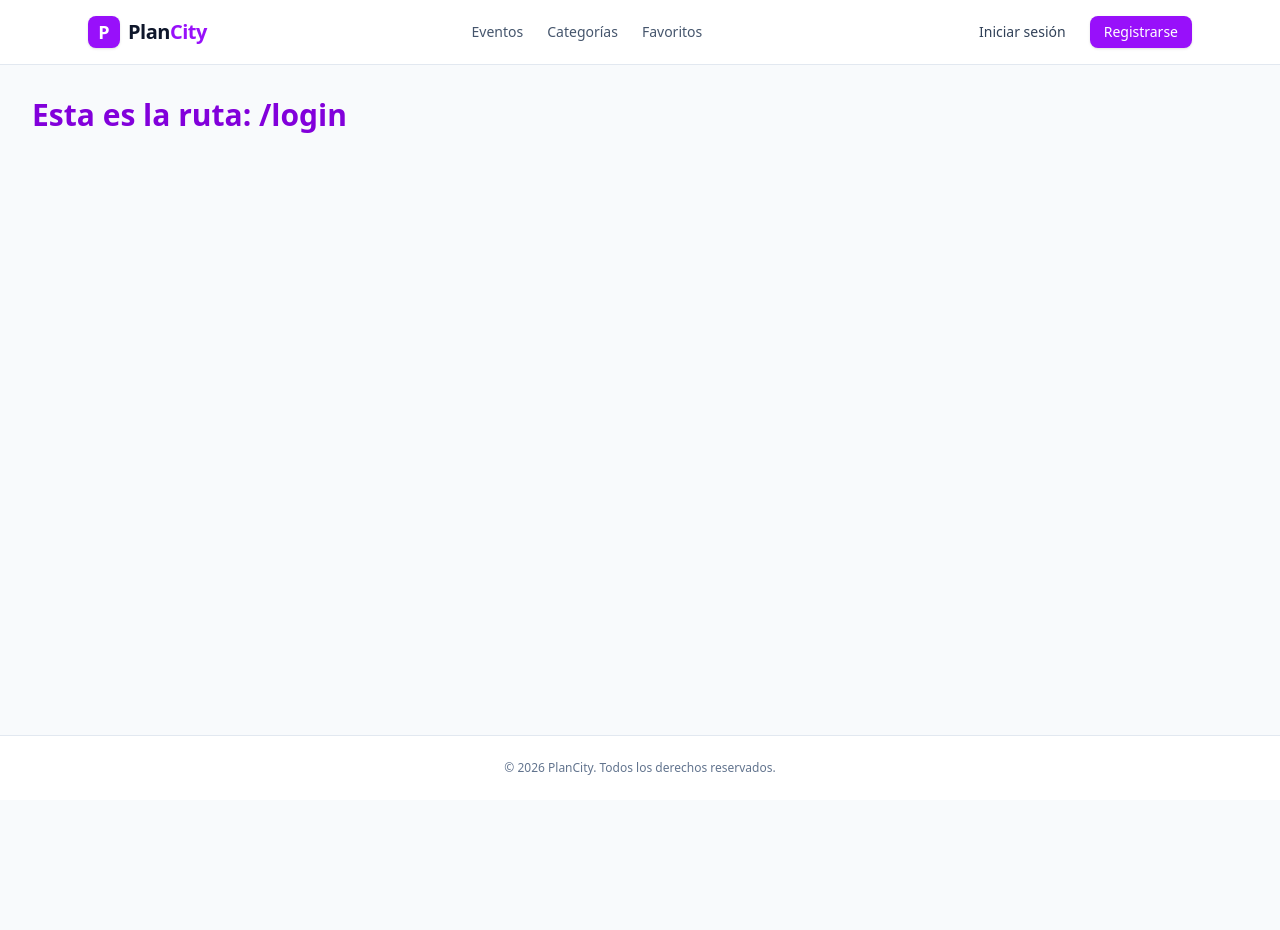
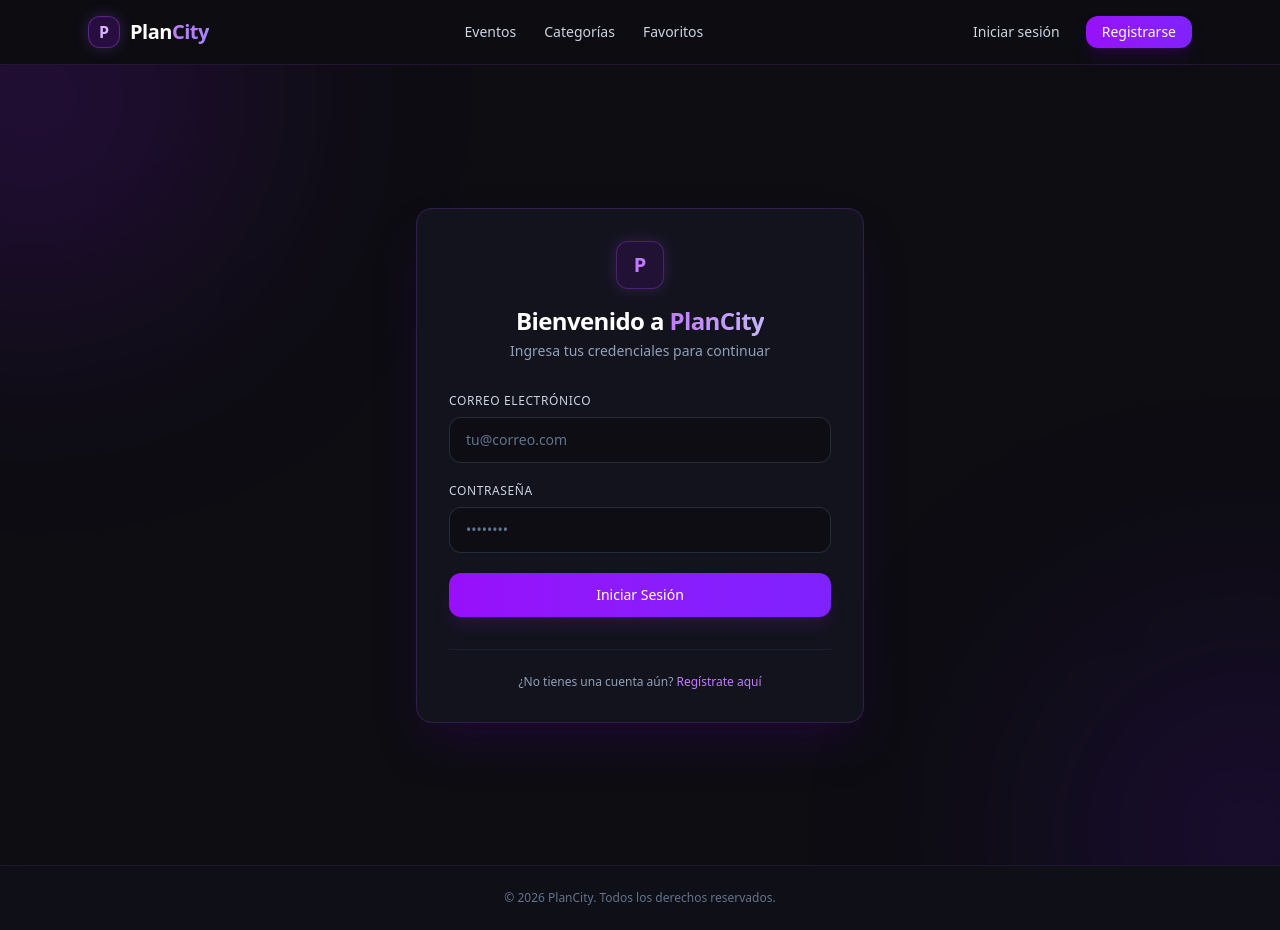
Before and after one commit to OneBolivar/Plan-City-Next, a Next.js app: page /login in a window 1280 px wide. Before the commit the page ends 800 px from the top, so only its background shows below. Built offline with nearby package versions, Linux system fonts and the light colour scheme.

Commit message:
feat(auth): implementar route handler para login con cookie httpOnly
- Crear proxy POST /api/auth/login para reenviar credenciales a NestJS
- Almacenar JWT de forma segura en cookie httpOnly con expiración de 1 día
- Proteger contra ataques XSS evitando guardar el token en el cliente

```diff
--- a/src/app/layout.tsx
+++ b/src/app/layout.tsx
@@ -24,18 +24,20 @@ export default function RootLayout({
   children: React.ReactNode;
 }>) {
   return (
-    <html lang="es" className="h-full">
-      <body className={`${geistSans.variable} ${geistMono.variable} min-h-full flex flex-col bg-slate-50 text-slate-900 antialiased`}>
+    <html lang="es" className="h-full dark">
+      <body
+        className={`${geistSans.variable} ${geistMono.variable} min-h-full flex flex-col bg-[#0d0d12] text-slate-100 antialiased selection:bg-purple-500 selection:text-white`}
+      >
         {/* Barra de navegación fija */}
         <Navbar />
 
         {/* Contenido dinámico de cada página */}
-        <div className="flex-1">
+        <div className="flex-1 flex flex-col">
           {children}
         </div>
 
-        {/* Footer global */}
-        <footer className="border-t border-slate-200 bg-white py-6 text-center text-xs text-slate-500">
+        {/* Footer global adaptado al tema oscuro */}
+        <footer className="border-t border-purple-500/10 bg-[#161622]/40 backdrop-blur-md py-6 text-center text-xs text-slate-500">
           <p>© {new Date().getFullYear()} PlanCity. Todos los derechos reservados.</p>
         </footer>
       </body>
--- a/src/app/login/page.tsx
+++ b/src/app/login/page.tsx
@@ -1,3 +1,128 @@
+'use client';
+
+import React, { useState } from 'react';
+import { useRouter } from 'next/navigation';
+import Link from 'next/link';
+import axios from 'axios';
+import { loginService } from '@/services/auth.service';
+
 export default function LoginPage() {
-  return <h1 className="text-3xl font-bold p-8 text-purple-700">Esta es la ruta: /login</h1>;
+  const router = useRouter();
+
+  const [email, setEmail] = useState('');
+  const [password, setPassword] = useState('');
+  const [loading, setLoading] = useState(false);
+  const [error, setError] = useState<string | null>(null);
+
+  const handleSubmit = async (e: React.FormEvent<HTMLFormElement>) => {
+    e.preventDefault();
+    setError(null);
+    setLoading(true);
+
+    try {
+      // 1. Llamamos a nuestro Route Handler interno
+      await loginService({ email, password });
+
+      // 2. Si todo sale bien, la cookie httpOnly ya fue sellada por el servidor
+      // Redirigimos a la página principal
+      router.push('/');
+      router.refresh();
+    } catch (err) {
+      if (axios.isAxiosError(err)) {
+        setError(err.response?.data?.message || 'Credenciales inválidas');
+      } else {
+        setError('Ocurrió un error inesperado al iniciar sesión');
+      }
+    } finally {
+      setLoading(false);
+    }
+  };
+
+  return (
+    <main className="min-h-screen flex items-center justify-center bg-[#0d0d12] px-4 py-12 relative overflow-hidden text-slate-100">
+      {/* Luces de fondo y resplandor violeta ambiental */}
+      <div className="absolute -top-40 -left-40 w-96 h-96 bg-purple-600/20 rounded-full blur-[128px] pointer-events-none" />
+      <div className="absolute -bottom-40 -right-40 w-96 h-96 bg-violet-800/20 rounded-full blur-[128px] pointer-events-none" />
+
+      {/* Contenedor tipo Glassmorphism con bordes brillantes */}
+      <div className="w-full max-w-md bg-[#161622]/80 backdrop-blur-xl border border-purple-500/20 rounded-2xl p-8 shadow-2xl shadow-purple-950/40 relative z-10 transition-all duration-300 hover:border-purple-500/30">
+
+        {/* Encabezado */}
+        <div className="text-center mb-8">
+          <div className="inline-flex items-center justify-center w-12 h-12 rounded-xl bg-purple-600/10 border border-purple-500/30 mb-4 shadow-[0_0_15px_rgba(168,85,247,0.2)]">
+            <span className="text-purple-400 font-bold text-xl">P</span>
+          </div>
+          <h1 className="text-2xl font-bold tracking-tight text-white">
+            Bienvenido a <span className="text-transparent bg-clip-text bg-gradient-to-r from-purple-400 to-violet-300">PlanCity</span>
+          </h1>
+          <p className="text-sm text-slate-400 mt-1">Ingresa tus credenciales para continuar</p>
+        </div>
+
+        {/* Alerta de Error animada */}
+        {error && (
+          <div className="mb-6 p-3 rounded-lg bg-rose-500/10 border border-rose-500/30 text-rose-400 text-sm flex items-center gap-2 animate-in fade-in slide-in-from-top-2 duration-200">
+            <svg className="w-4 h-4 shrink-0" fill="none" viewBox="0 0 24 24" stroke="currentColor">
+              <path strokeLinecap="round" strokeLinejoin="round" strokeWidth={2} d="M12 8v4m0 4h.01M21 12a9 9 0 11-18 0 9 9 0 0118 0z" />
+            </svg>
+            <span>{error}</span>
+          </div>
+        )}
+
+        {/* Formulario */}
+        <form onSubmit={handleSubmit} className="space-y-5">
+          <div>
+            <label className="block text-xs font-medium text-slate-300 mb-2 uppercase tracking-wider">
+              Correo Electrónico
+            </label>
+            <input
+              type="email"
+              required
+              value={email}
+              onChange={(e) => setEmail(e.target.value)}
+              placeholder="tu@correo.com"
+              className="w-full px-4 py-3 bg-[#0d0d12]/80 border border-slate-700/60 rounded-xl text-slate-100 placeholder-slate-500 focus:outline-none focus:border-purple-500 focus:ring-2 focus:ring-purple-500/20 transition-all duration-200 text-sm"
+            />
+          </div>
+
+          <div>
+            <label className="block text-xs font-medium text-slate-300 mb-2 uppercase tracking-wider">
+              Contraseña
+            </label>
+            <input
+              type="password"
+              required
+              value={password}
+              onChange={(e) => setPassword(e.target.value)}
+              placeholder="••••••••"
+              className="w-full px-4 py-3 bg-[#0d0d12]/80 border border-slate-700/60 rounded-xl text-slate-100 placeholder-slate-500 focus:outline-none focus:border-purple-500 focus:ring-2 focus:ring-purple-500/20 transition-all duration-200 text-sm"
+            />
+          </div>
+
+          <button
+            type="submit"
+            disabled={loading}
+            className="w-full py-3 px-4 mt-2 bg-gradient-to-r from-purple-600 to-violet-600 hover:from-purple-500 hover:to-violet-500 text-white font-medium rounded-xl text-sm transition-all duration-200 shadow-lg shadow-purple-900/30 active:scale-[0.99] disabled:opacity-50 disabled:cursor-not-allowed flex items-center justify-center gap-2 cursor-pointer"
+          >
+            {loading ? (
+              <>
+                <div className="w-4 h-4 border-2 border-white/30 border-t-white rounded-full animate-spin" />
+                <span>Verificando...</span>
+              </>
+            ) : (
+              'Iniciar Sesión'
+            )}
+          </button>
+        </form>
+
+        {/* Pie del contenedor */}
+        <div className="mt-8 pt-6 border-t border-slate-800/60 text-center text-xs text-slate-400">
+          ¿No tienes una cuenta aún?{' '}
+          <Link href="/register" className="text-purple-400 hover:text-purple-300 font-medium transition-colors">
+            Regístrate aquí
+          </Link>
+        </div>
+
+      </div>
+    </main>
+  );
 }
--- a/src/components/Navbar.tsx
+++ b/src/components/Navbar.tsx
@@ -2,28 +2,28 @@ import Link from 'next/link';
 
 export default function Navbar() {
   return (
-    <header className="sticky top-0 z-50 bg-white/95 backdrop-blur border-b border-slate-200">
+    <header className="sticky top-0 z-50 bg-[#0d0d12]/80 backdrop-blur-xl border-b border-purple-500/15 transition-colors">
       <div className="max-w-6xl mx-auto px-6 h-16 flex items-center justify-between">
 
         {/* Logo de la app */}
-        <Link href="/" className="flex items-center gap-2">
-          <span className="w-8 h-8 rounded-lg bg-purple-600 flex items-center justify-center text-white font-black text-lg shadow-sm">
+        <Link href="/" className="flex items-center gap-2.5 group">
+          <span className="w-8 h-8 rounded-xl bg-purple-600/20 border border-purple-500/40 flex items-center justify-center text-purple-300 font-black text-base shadow-[0_0_15px_rgba(168,85,247,0.25)] group-hover:border-purple-400 group-hover:shadow-[0_0_20px_rgba(168,85,247,0.4)] transition-all">
             P
           </span>
-          <span className="font-extrabold text-xl tracking-tight text-slate-900">
-            Plan<span className="text-purple-600">City</span>
+          <span className="font-extrabold text-xl tracking-tight text-white">
+            Plan<span className="text-transparent bg-clip-text bg-gradient-to-r from-purple-400 to-violet-400">City</span>
           </span>
         </Link>
 
         {/* Enlaces principales */}
-        <nav className="flex items-center gap-6 text-sm font-medium text-slate-600">
-          <Link href="/events" className="hover:text-purple-600 transition-colors">
+        <nav className="flex items-center gap-7 text-sm font-medium text-slate-300">
+          <Link href="/events" className="hover:text-purple-400 transition-colors">
             Eventos
           </Link>
-          <Link href="/categories" className="hover:text-purple-600 transition-colors">
+          <Link href="/categories" className="hover:text-purple-400 transition-colors">
             Categorías
           </Link>
-          <Link href="/favorites" className="hover:text-purple-600 transition-colors">
+          <Link href="/favorites" className="hover:text-purple-400 transition-colors">
             Favoritos
           </Link>
         </nav>
@@ -32,13 +32,13 @@ export default function Navbar() {
         <div className="flex items-center gap-3">
           <Link
             href="/login"
-            className="text-sm font-medium text-slate-700 hover:text-purple-600 px-3 py-1.5 transition-colors"
+            className="text-sm font-medium text-slate-300 hover:text-purple-300 px-3.5 py-1.5 rounded-lg hover:bg-purple-500/10 transition-all"
           >
             Iniciar sesión
           </Link>
           <Link
             href="/register"
-            className="text-sm font-medium bg-purple-600 hover:bg-purple-700 text-white px-3.5 py-1.5 rounded-lg shadow-sm transition-colors"
+            className="text-sm font-medium bg-gradient-to-r from-purple-600 to-violet-600 hover:from-purple-500 hover:to-violet-500 text-white px-4 py-1.5 rounded-xl shadow-lg shadow-purple-950/50 hover:shadow-purple-900/50 transition-all active:scale-[0.98]"
           >
             Registrarse
           </Link>
--- a/src/services/auth.service.ts
+++ b/src/services/auth.service.ts
@@ -1,7 +1,17 @@
-import { api } from "./api";
-import { AuthResponse, LoginDto } from "../types/auth.types";
+import axios from 'axios';
+import { LoginDto, AuthUser } from '@/types/auth.types';
 
-export async function loginService(payload: LoginDto): Promise<AuthResponse>{
-    const response = await api.post<AuthResponse>('/auth/login', payload)
-    return response.data
+// Definimos el tipo de lo que responde Route Handler
+export interface RouteHandlerLoginResponse {
+  message: string;
+  user: AuthUser;
 }
+
+/**
+ * Llama al Route Handler de Next.js (/api/auth/login).
+ * Next.js se encarga de pedir el token a NestJS y setear la cookie httpOnly.
+ */
+export async function loginService(payload: LoginDto): Promise<RouteHandlerLoginResponse> {
+  const response = await axios.post<RouteHandlerLoginResponse>('/api/auth/login', payload);
+  return response.data;
+}
--- a/src/types/auth.types.ts
+++ b/src/types/auth.types.ts
@@ -3,13 +3,15 @@ export interface LoginDto {
   password: string;
 }
 
+export interface AuthUser {
+  id: string;
+  name: string;
+  email: string;
+  role: string;
+  createdAt: string;
+}
+
 export interface AuthResponse {
   accessToken: string;
-  user: {
-    id: string;
-    name: string;
-    email: string;
-    role: string;
-    createdAt: string;
-  };
+  user: AuthUser;
 }
```
Also changed, not shown: src/app/api/auth/login/route.ts (added, +42 -0 lines).
